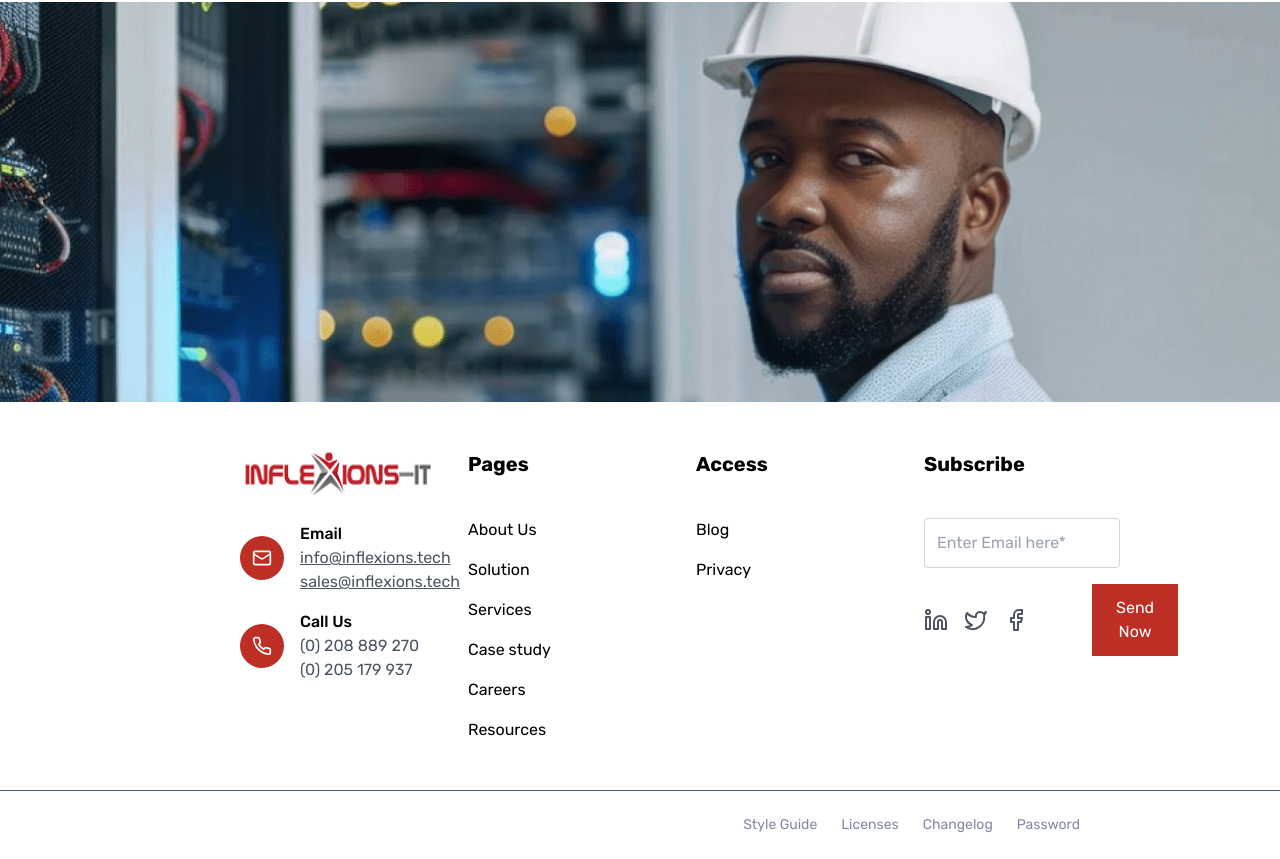
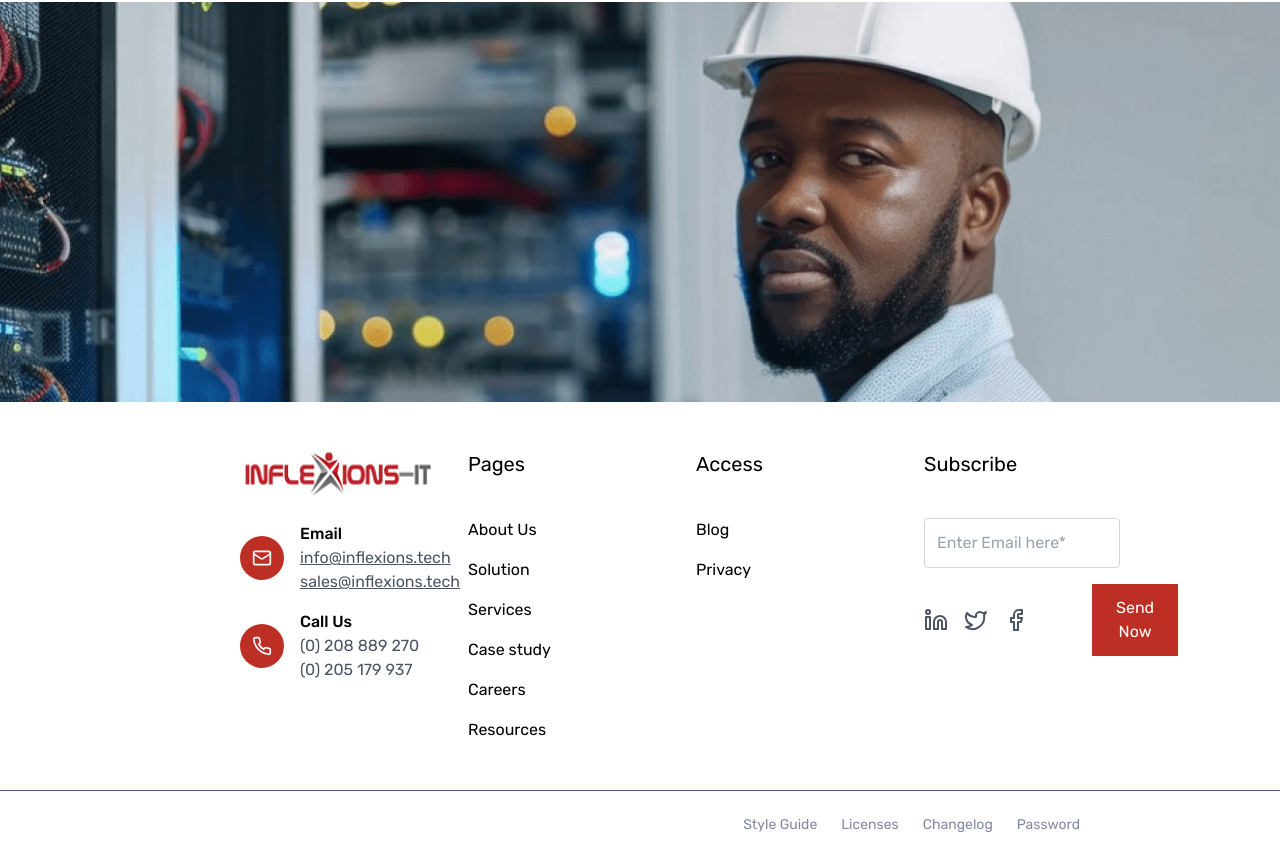
Before and after one commit to ekowtee/inflex, a React (Vite) app: page /resources in a window 1280 px wide. Shown: the part 2692-3551 px from the top of the page. Built offline with nearby package versions, Linux system fonts and the light colour scheme; what tailwindcss-motion would draw is missing.

Commit message:
Update Footer.jsx

```diff
--- a/src/components/Footer.jsx
+++ b/src/components/Footer.jsx
@@ -48,7 +48,7 @@ export default function Footer() {
 
                     {/* 2) Pages */}
                     <div>
-                        <h3 className="text-xl font-bold mb-6 lg:mb-10">Pages</h3>
+                        <h3 className="text-xl font-normal mb-6 lg:mb-10">Pages</h3>
                         <ul className="space-y-4 text-black">
                             <li>
                                 <Link to="/about" className="hover:text-[#BD2E25]">
@@ -85,7 +85,7 @@ export default function Footer() {
 
                     {/* 3) Access */}
                     <div>
-                        <h3 className="text-xl font-bold mb-6 lg:mb-10">Access</h3>
+                        <h3 className="text-xl font-normal mb-6 lg:mb-10">Access</h3>
                         <ul className="space-y-4 text-black">
                             <li>
                                 <Link to="/resouces" className="hover:text-[#BD2E25]">
@@ -107,7 +107,7 @@ export default function Footer() {
 
                     {/* 4) Subscribe */}
                     <div>
-                        <h3 className="text-xl font-bold mb-6 lg:mb-10">Subscribe</h3>
+                        <h3 className="text-xl font-normal mb-6 lg:mb-10">Subscribe</h3>
                         <div className="space-y-4">
                             <input
                                 type="email"
```
